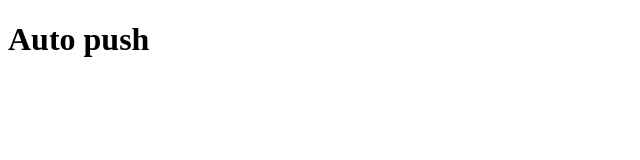
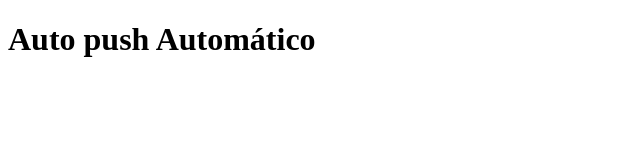
Before and after one commit to LaHechicera/Autopush, a plain HTML site: page index.html in a window 1280 px wide. Shown: the whole page, without its empty margins (0-640 px from the left). Drawn offline with Linux system fonts and the light colour scheme.

Commit message:
puush automatico mediante hooks

```diff
--- a/index.html
+++ b/index.html
@@ -6,6 +6,6 @@
     <title>Document</title>
 </head>
 <body>
-    <h1>Auto push</h1>
+    <h1>Auto push Automático</h1>
 </body>
 </html>
```
